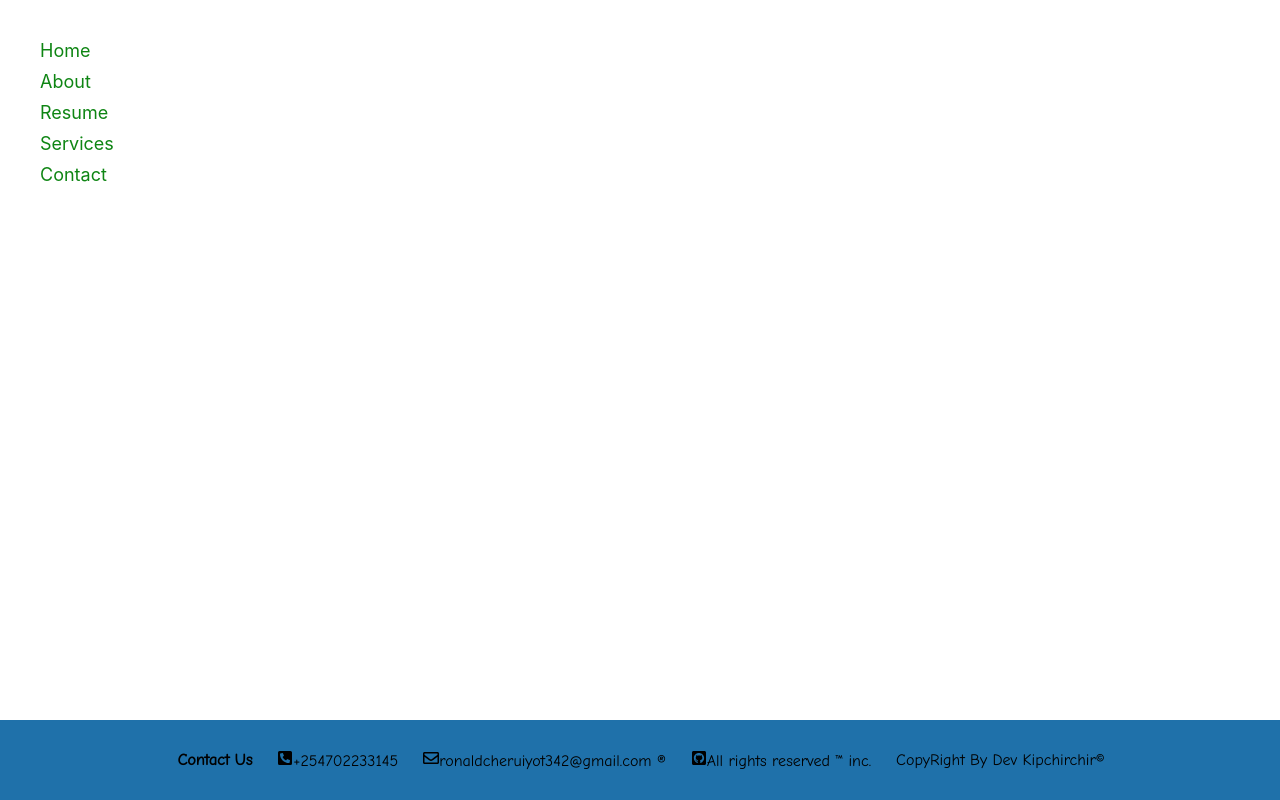
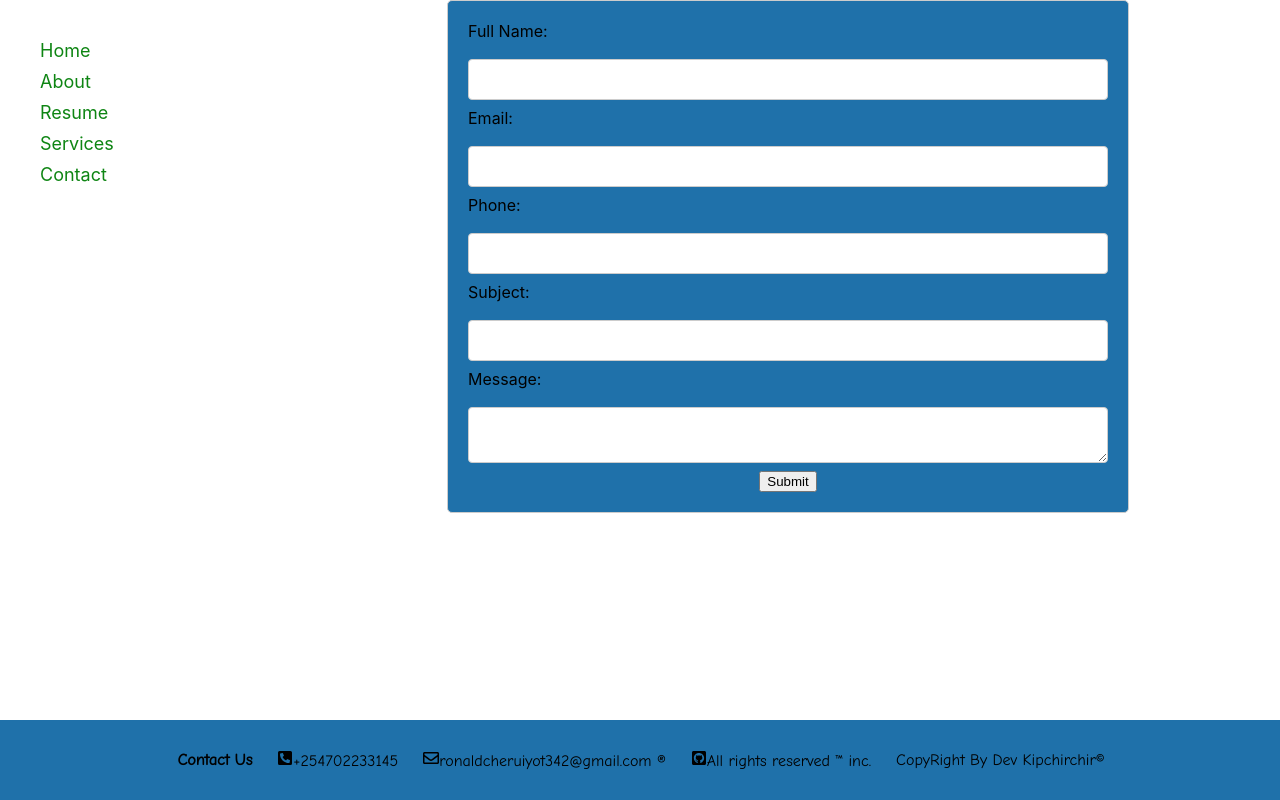
Before and after one commit to McRonaah/portfolio, a React (Create React App) app: page /contact in a window 1280 px wide. Built offline with nearby package versions, Linux system fonts and the light colour scheme.

Commit message:
updated contact page

```diff
--- a/src/App.js
+++ b/src/App.js
@@ -22,7 +22,7 @@ const App = () => (
         <Route path="/about" element={<About />} />
         <Route path="/resume" element={<Resume />} />
         <Route path="/services" element={<Services />} />
-        <Route path="/contact" element={Contact} />
+        <Route path="/contact" element={<Contact />} />
       </Routes>
        {/* </div> */}
     </div>
--- a/src/CSS/Contact.css
+++ b/src/CSS/Contact.css
@@ -0,0 +1,41 @@
+
+.contact-form {
+    display: flex;
+    flex-direction: column;
+    align-items: center;
+    width: 50%;
+    margin: 0 auto;
+    padding: 20px;
+    background-color: #1f71aa;
+    border: 1px solid #ccc;
+    border-radius: 5px;
+  }
+
+  .contact-form label {
+    display: flex;
+    flex-direction: column;
+    margin-bottom: 10px;
+    width: 100%;
+  }
+
+  .contact-form input[type="text"],
+  .contact-form input[type="email"],
+  .contact-form input[type="tel"],
+  .contact-form textarea {
+    width: 100%;
+    padding: 12px 20px;
+    margin: 8px 0;
+    box-sizing: border-box;
+    border: 1px solid #ccc;
+    border-radius: 4px;
+  }
+
+  .contact-form input[type="submit"] {
+    width: 100%;
+    background-color: #4caf50;
+    color: white;
+    padding: 14px 20px;
+    margin: 8px 0;
+    border: none;
+    border-radius: 4px;
+  }
--- a/src/components/Contact.jsx
+++ b/src/components/Contact.jsx
@@ -1,9 +1,106 @@
-import React from 'react'
+// import React from 'react'
+import React, { useState } from 'react';
 import '../CSS/Contact.css'
-function Contact() {
+
+const Contact = () => {
+  const [formData, setFormData] = useState({
+    fullName: '',
+    email: '',
+    phone: '',
+    subject: '',
+    message: ''
+  });
+
+  const [alerts, setAlerts] = useState({});
+
+  const handleChange = event => {
+    const { name, value } = event.target;
+    setFormData(prevState => ({
+      ...prevState,
+      [name]: value
+    }));
+  };
+
+  const validate = () => {
+    let tempAlerts = {};
+    let formIsValid = true;
+
+    if (!formData.fullName) {
+      formIsValid = false;
+      tempAlerts['fullName'] = 'Full name is required';
+    }
+
+    if (!formData.email) {
+      formIsValid = false;
+      tempAlerts['email'] = 'Email is required';
+    } else if (!formData.email.match(/^([\w.%+-]+)@([\w-]+\.)+([\w]{2,})$/i)) {
+      formIsValid = false;
+      tempAlerts['email'] = 'Invalid email address';
+    }
+
+    if (!formData.phone) {
+      formIsValid = false;
+      tempAlerts['phone'] = 'Phone number is required';
+    }
+
+    setAlerts(tempAlerts);
+    return formIsValid;
+  };
+
+  const handleSubmit = event => {
+    event.preventDefault();
+    if (validate()) {
+      // submit form data
+    }
+  };
+
   return (
-    <div>Contact</div>
-  )
+    <form onSubmit={handleSubmit} className='contact-form'>
+      <label htmlFor="fullName">Full Name:</label>
+      <input
+        type="text"
+        name="fullName"
+        value={formData.fullName}
+        onChange={handleChange}
+      />
+      {alerts.fullName && <p>{alerts.fullName}</p>}
+
+      <label htmlFor="email">Email:</label>
+      <input
+        type="text"
+        name="email"
+        value={formData.email}
+        onChange={handleChange}
+      />
+      {alerts.email && <p>{alerts.email}</p>}
+
+      <label htmlFor="phone">Phone:</label>
+      <input
+        type="text"
+        name="phone"
+        value={formData.phone}
+        onChange={handleChange}
+      />
+      {alerts.phone && <p>{alerts.phone}</p>}
+
+      <label htmlFor="subject">Subject:</label>
+      <input
+        type="text"
+        name="subject"
+        value={formData.subject}
+        onChange={handleChange}
+      />
+
+      <label htmlFor="message">Message:</label>
+      <textarea
+        name="message"
+        value={formData.message}
+        onChange={handleChange}
+      />
+
+      <button type="submit">Submit</button>
+    </form>
+  );
 }
 
-export default Contact
+export default Contact;
```
